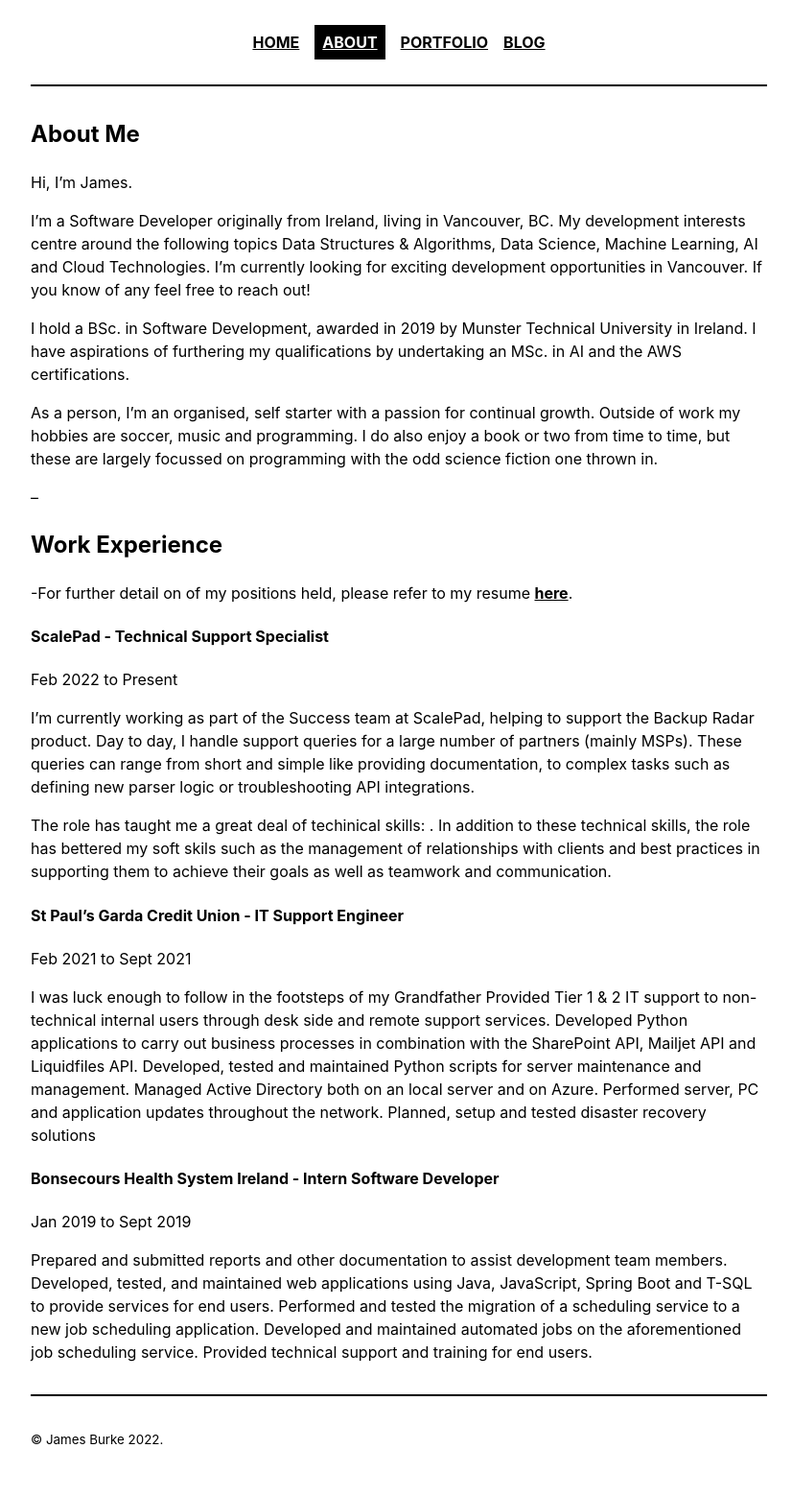
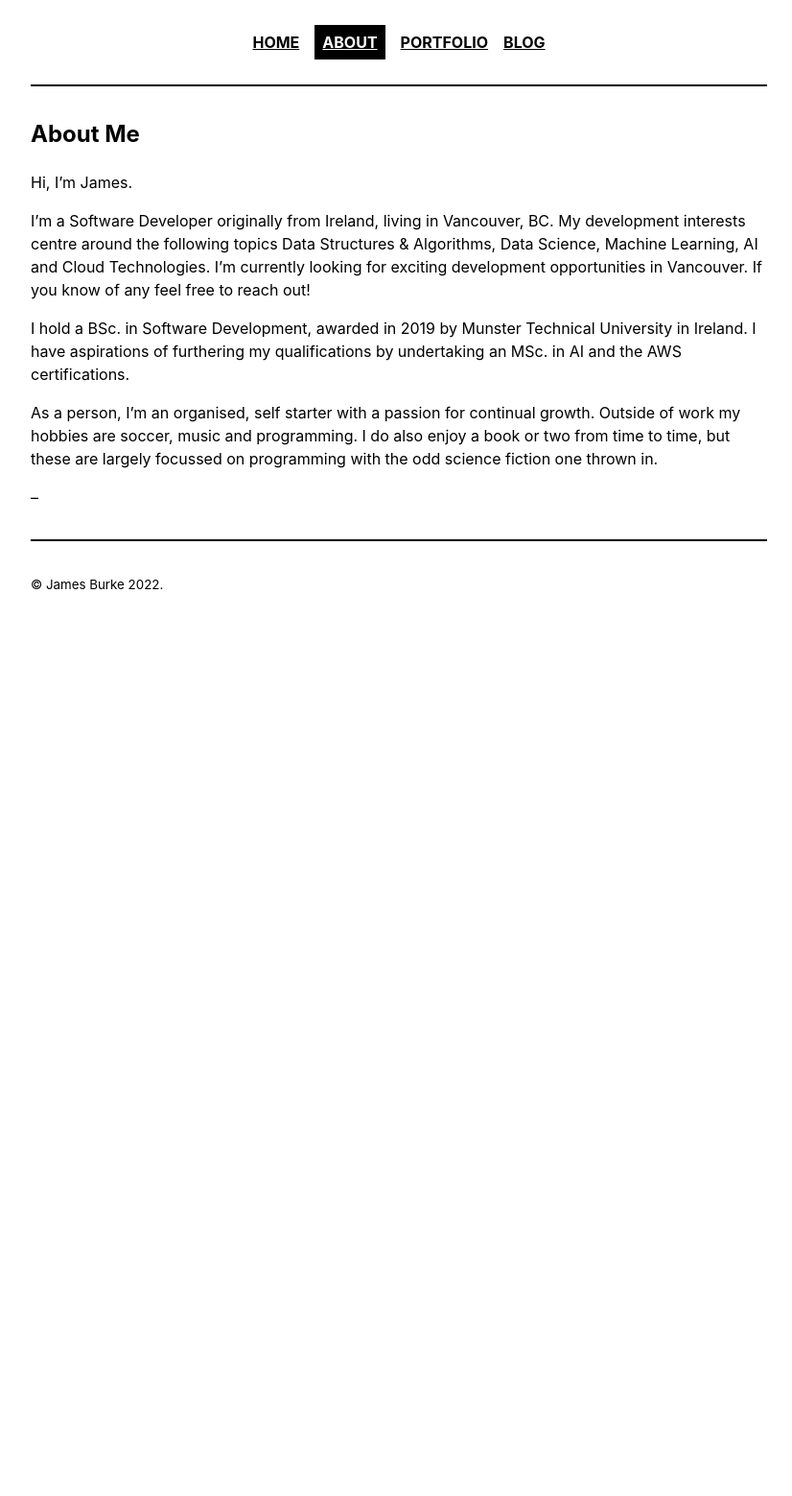
Before and after one commit to jburke234/jburke234.github.io, a Jekyll site: the page built from _pages/about.md, in a window 1280 px wide. Shown: the whole page at 96% size, without its empty margins (224-1050 px from the left). Built offline with Jekyll 4.4.1, drawn with Linux system fonts in a browser that asks for light colours; after the commit the page ends 900 px from its top, so only the background shows below that.

Commit message:
added resume

```diff
--- a/_pages/about.md
+++ b/_pages/about.md
@@ -14,38 +14,3 @@
 As a person, I'm an organised, self starter with a passion for continual growth. Outside of work my hobbies are soccer, music and programming. I do also enjoy a book or two from time to time, but these are largely focussed on programming with the odd science fiction one thrown in.
 
 --
-
-# Work Experience
-
--For further detail on of my positions held, please refer to my resume [here]().
-
-#### ScalePad - Technical Support Specialist
-
-Feb 2022 to Present
-
-I'm currently working as part of the Success team at ScalePad, helping to support the Backup Radar product.
-Day to day, I handle support queries for a large number of partners (mainly MSPs). These queries can range from short and simple like providing documentation, to complex tasks such as defining new parser logic or troubleshooting API integrations.
-
-The role has taught me a great deal of techinical skills: . In addition to these technical skills, the role has bettered my soft skils such as the management of relationships with clients and best practices in supporting them to achieve their goals as well as teamwork and communication.
-
-#### St Paul's Garda Credit Union - IT Support Engineer
-
-Feb 2021 to Sept 2021
-
-I was luck enough to follow in the footsteps of my Grandfather
-Provided Tier 1 & 2 IT support to non-technical internal users through desk side and remote support services.
-Developed Python applications to carry out business processes in combination with the SharePoint API, Mailjet API and Liquidfiles API.
-Developed, tested and maintained Python scripts for server maintenance and management.
-Managed Active Directory both on an local server and on Azure.
-Performed server, PC and application updates throughout the network.
-Planned, setup and tested disaster recovery solutions
-
-#### Bonsecours Health System Ireland - Intern Software Developer
-
-Jan 2019 to Sept 2019
-
-Prepared and submitted reports and other documentation to assist development team members.
-Developed, tested, and maintained web applications using Java, JavaScript, Spring Boot and T-SQL to provide services for end users.
-Performed and tested the migration of a scheduling service to a new job scheduling application.
-Developed and maintained automated jobs on the aforementioned job scheduling service.
-Provided technical support and training for end users.
```
Also changed, not shown: _pages/blog.md (+1 -1 lines), _pages/resume.md (added, +58 -0 lines), _posts/2014-05-12-lorem-ipsum.md (+16 -6 lines), _posts/2015-07-31-lorem-ipsum.md (+4 -2 lines).
